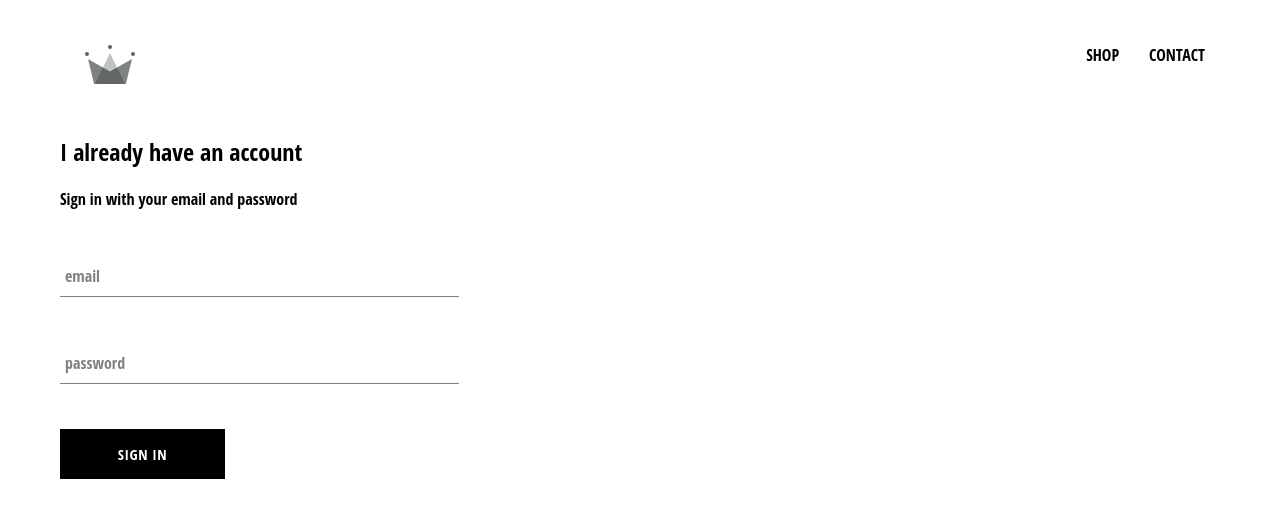
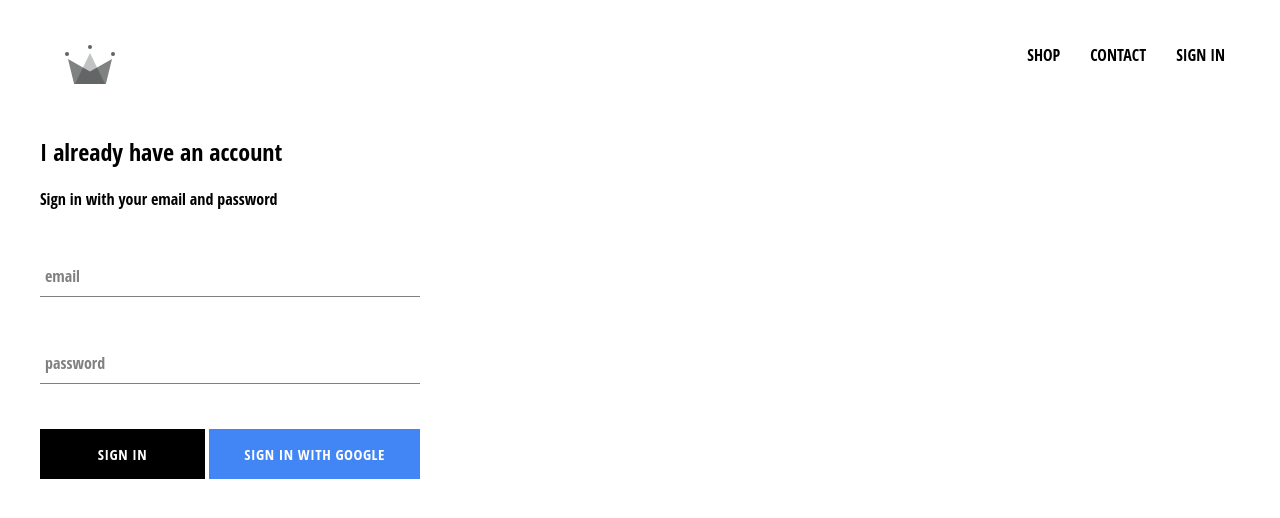
Before and after one commit to u-uysal/shopping, a React (Create React App) app: page /signin in a window 1280 px wide. Shown: the top 518 px of the page. Built offline with nearby package versions, Linux system fonts and the light colour scheme; no server answers; the HTML template or start-up script is replaced by a standard one.

Commit message:
google sign-in authentication

```diff
--- a/package.json
+++ b/package.json
@@ -6,6 +6,7 @@
     "@testing-library/jest-dom": "^4.2.4",
     "@testing-library/react": "^9.3.2",
     "@testing-library/user-event": "^7.1.2",
+    "firebase": "^7.24.0",
     "node-sass": "^4.14.1",
     "react": "^17.0.0",
     "react-dom": "^17.0.0",
--- a/src/App.css
+++ b/src/App.css
@@ -1,9 +1,13 @@
 body {
   font-family: 'Open Sans Condensed';
-  padding: 20px 60px;
+  padding: 20px 40px;
 }
 
 a {
   text-decoration: none;
   color: black;
 }
+
+* {
+  box-sizing: border-box;
+}
--- a/src/App.js
+++ b/src/App.js
@@ -7,11 +7,35 @@
 import ShopPage from './pages/ShopPage/Shop';
 import SignInAndSignUpPage from "./pages/SignIn-SignUp/SignInAndSignUpPage"
 import Header from './components/header/Header';
+import { auth } from "./firebase/firebase"
 
-function App() {
+class App extends React.Component {
+  constructor() {
+    super();
+
+    this.state = {
+      currentUser: null
+    };
+  }
+
+  unsubscribeFromAuth = null;
+
+  componentDidMount() {
+    this.unsubscribeFromAuth = auth.onAuthStateChanged(user => {
+      this.setState({ currentUser: user });
+
+      console.log(user);
+    });
+  }
+
+  componentWillUnmount() {
+    this.unsubscribeFromAuth();
+  }
+
+  render() {
     return (
       <div>
-      <Header />
+        <Header currentUser={this.state.currentUser} />
         <Switch>
           <Route exact path='/' component={HomePage} />
           <Route path='/shop' component={ShopPage} />
@@ -20,5 +44,6 @@
       </div>
     );
   }
+}
 
 export default App;
--- a/src/components/custom-button/Button.js
+++ b/src/components/custom-button/Button.js
@@ -2,8 +2,11 @@
 
 import './Button.styles.scss';
 
-const Button = ({ children, ...otherProps }) => (
-    <button className='custom-button' {...otherProps}>
+const Button = ({ children, isGoogleSignIn, ...otherProps }) => (
+    <button
+        className={`${isGoogleSignIn ? 'google-sign-in' : ''} custom-button`}
+        {...otherProps}
+    >
         {children}
     </button>
 );
--- a/src/components/custom-button/Button.styles.scss
+++ b/src/components/custom-button/Button.styles.scss
@@ -1,3 +1,4 @@
+
 .custom-button {
   min-width: 165px;
   width: auto;
@@ -19,4 +20,14 @@
     color: black;
     border: 1px solid black;
   }
+
+  &.google-sign-in {
+    background-color: #4285f4;
+    color: white;
+
+    &:hover {
+      background-color: #357ae8;
+      border: none;
+    }
+  }
 }
--- a/src/components/header/Header.js
+++ b/src/components/header/Header.js
@@ -1,11 +1,15 @@
 import React from 'react';
 import { Link } from 'react-router-dom';
+
+
+import { auth } from '../../firebase/firebase';
+
 
 import { ReactComponent as Logo } from '../../assets/crown.svg';
 
 import './Header.styles.scss';
 
-const Header = () => (
+const Header = ({ currentUser }) => (
     <div className='header'>
         <Link className='logo-container' to='/'>
             <Logo className='logo' />
@@ -17,6 +21,15 @@
             <Link className='option' to='/shop'>
                 CONTACT
       </Link>
+            {currentUser ? (
+                <div className='option' onClick={() => auth.signOut()}>
+                    SIGN OUT
+                </div>
+            ) : (
+                    <Link className='option' to='/signin'>
+                        SIGN IN
+                    </Link>
+                )}
         </div>
     </div>
 );
--- a/src/components/header/Header.styles.scss
+++ b/src/components/header/Header.styles.scss
@@ -20,6 +20,7 @@
 
     .option {
       padding: 10px 15px;
+      cursor: pointer;
     }
   }
 }
--- a/src/components/sign-in/SignIn.js
+++ b/src/components/sign-in/SignIn.js
@@ -1,7 +1,9 @@
 import React from 'react';
-
+import { signInWithGoogle } from "../../firebase/firebase"
 import FormInput from '../form-input/FormInput';
 import Button from '../custom-button/Button';
+
+
 
 import './SignIn.styles.scss';
 
@@ -50,7 +52,11 @@
                         label='password'
                         required
                     />
-                    <Button type='submit'> Sign in </Button>
+                    <div className="buttons">
+                        <Button type='submit'> Sign in </Button>
+
+                        <Button type="button" onClick={signInWithGoogle} isGoogleSignIn> Sign in With Google </Button>
+                    </div>
                 </form>
             </div>
         );
--- a/src/components/sign-in/SignIn.styles.scss
+++ b/src/components/sign-in/SignIn.styles.scss
@@ -1,5 +1,15 @@
+
 .sign-in {
-  width: 30vw;
+  width: 380px;
   display: flex;
   flex-direction: column;
+
+  .title {
+    margin: 10px 0;
+  }
+
+  .buttons {
+    display: flex;
+    justify-content: space-between;
+  }
 }
--- /dev/null
+++ b/src/firebase/firebase.js
@@ -0,0 +1,27 @@
+import firebase from "firebase/app"
+import "firebase/auth"
+import "firebase/firestore"
+
+// For Firebase JS SDK v7.20.0 and later, measurementId is optional
+const firebaseConfig = {
+    apiKey: process.env.REACT_APP_API_KEY,
+    authDomain: "shopping-e25cd.firebaseapp.com",
+    databaseURL: process.env.REACT_APP_DATABASE_URL,
+    projectId: process.env.REACT_APP_PROJECT_ID,
+    storageBucket: process.env.REACT_APP_STORAGE_BUCKET,
+    messagingSenderId: process.env.REACT_APP_SENDER_ID,
+    appId: process.env.REACT_APP_APP_ID,
+    measurementId: process.env.REACT_APP_MEASUREMENT_ID
+};
+console.log(process.env.REACT_APP_AUTH_DOMAIN)
+
+
+firebase.initializeApp(firebaseConfig)
+export const auth = firebase.auth();
+export const firestore = firebase.firestore();
+
+const provider = new firebase.auth.GoogleAuthProvider();
+provider.setCustomParameters({ prompt: 'select_account' });
+export const signInWithGoogle = () => auth.signInWithPopup(provider);
+
+export default firebase;
```
Also changed, not shown: 2 other files (tests, documents, lock files or other folders). Lines whose indentation alone changed are shown as unchanged.
